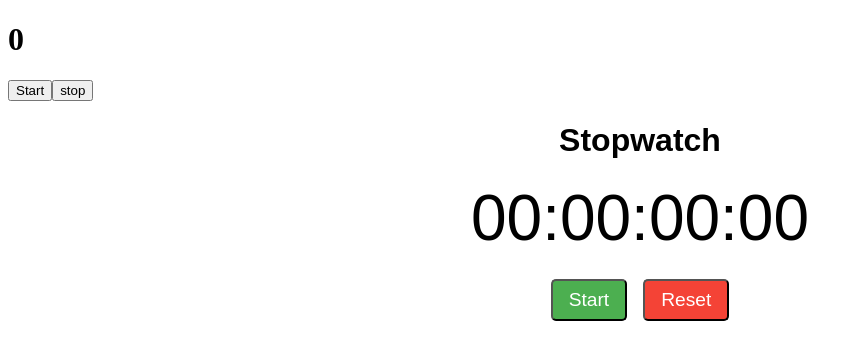
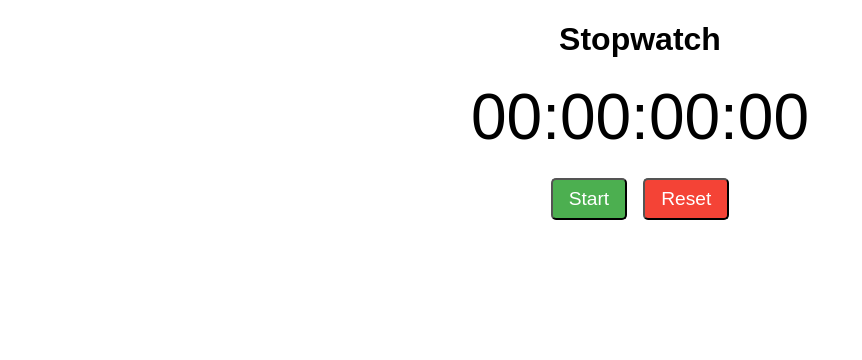
Before and after one commit to imRahul05/Learning_nodeJS, a React (Vite) app in the folder rev-react/demo1/: page / in a window 1280 px wide. Shown: the top 360 px of the page, without its empty margins (0-862 px from the left). Built offline with nearby package versions, Linux system fonts and the light colour scheme.

Commit message:
refactor: Comment out NewTimer component in App for future use; keep Stopwatch active

```diff
--- a/rev-react/demo1/src/App.jsx
+++ b/rev-react/demo1/src/App.jsx
@@ -14,7 +14,7 @@ import './Stopwatch.css'
 const App = () => {
   return (
     <div>
-    <NewTimer/>
+    {/* <NewTimer/> */}
     <Stopwatch />
     </div>
   )
```
